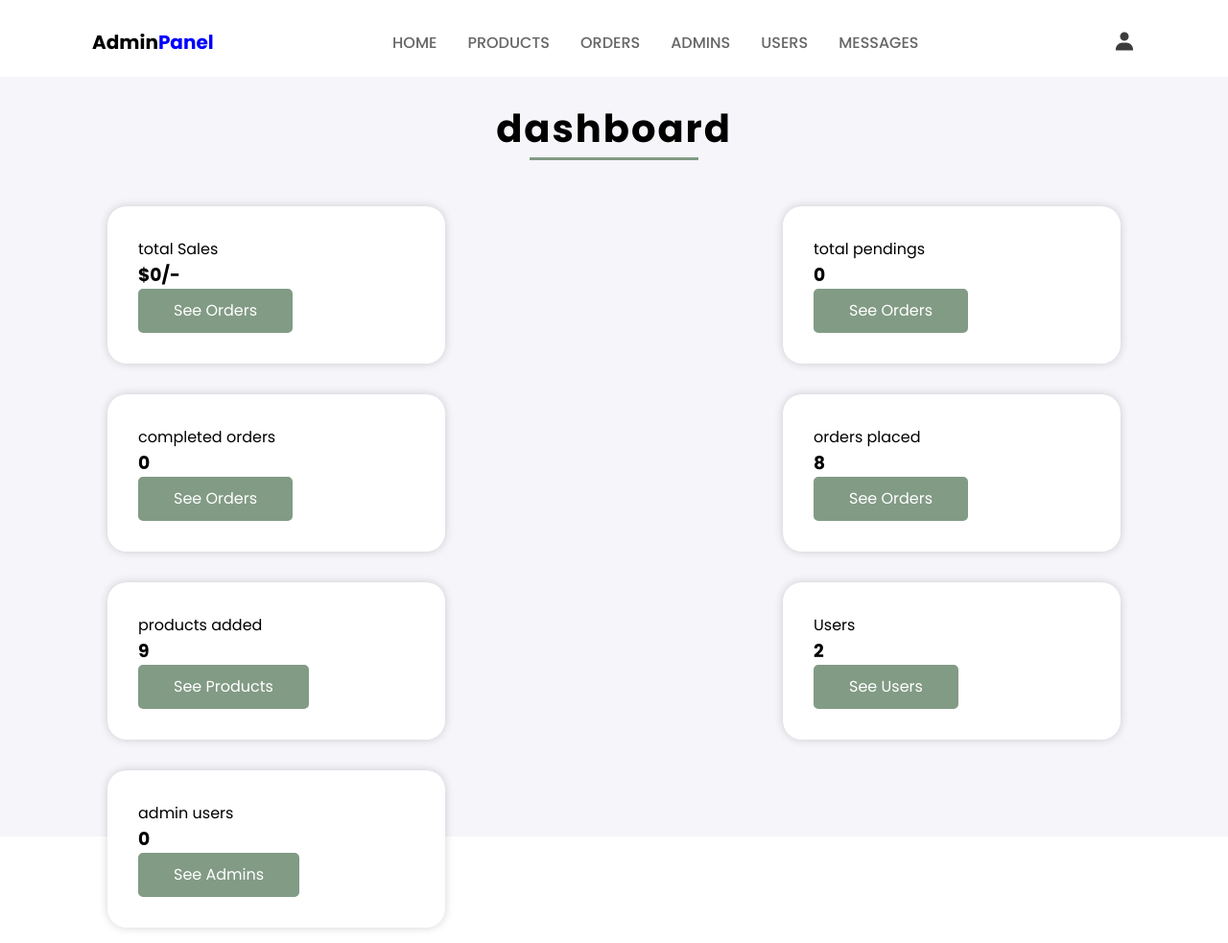
After one commit to DarshanParmar18/E-commerce-Electronic-Store-Website, a PHP site: page /admin/admin_dashboard.php in a window 1280 px wide. The commit adds this page. Shown: the whole page at 96% size. Run offline with PHP 8.4, Linux system fonts and the light colour scheme; the visitor is signed in with stand-in values (Sample User, id 1); data comes from the database, SQL or seed files in the repository; both versions use the stored data as it was after the commit; data that the repository does not hold is empty.

Commit message:
admin added

```diff
--- /dev/null
+++ b/admin/admin_dashboard.php
@@ -0,0 +1,153 @@
+<?php
+
+include '../components/connection.php';
+
+session_start();
+
+$admin_id = $_SESSION['admin_id'];
+
+if (!isset($admin_id)) {
+  header('location: admin_login.php');
+}
+
+?>
+
+<style type='text/css'>
+  <?php include '../style.css'; ?><?php include '../style.scss'; ?>
+</style>
+<!DOCTYPE html>
+<html lang="en">
+
+<head>
+  <meta charset="UTF-8" />
+  <meta name="viewport" content="width=device-width, initial-scale=1.0" />
+  <title>Gada Electronics</title>
+  <!-- <link rel="stylesheet" href="style.css" /> -->
+  <!-- Google fonts Link -->
+  <link rel="preconnect" href="https://fonts.googleapis.com" />
+  <link rel="preconnect" href="https://fonts.gstatic.com" crossorigin />
+  <link rel="preconnect" href="https://fonts.googleapis.com" />
+  <link rel="preconnect" href="https://fonts.gstatic.com" crossorigin />
+  <link href="https://fonts.googleapis.com/css2?family=Poppins:ital,wght@0,300;0,400;0,500;0,600;0,700;0,800;0,900;1,300;1,400;1,500;1,600;1,700;1,800;1,900&display=swap" rel="stylesheet" />
+  <link href='https://unpkg.com/boxicons@2.1.4/css/boxicons.min.css' rel='stylesheet'>
+</head>
+
+<body>
+  <?php include('./admin_header.php') ?>
+  <section class="dashboard">
+    <h1 class="heading">dashboard</h1>
+    <div class="box-container">
+      <!-- <div class="box">
+        <h3>welcome!</h3>
+        <p><?= $fetch_profile['name']; ?></p>
+        <a href="update_profile.php" class="btn">update profile</a>
+      </div> -->
+
+      <div class="box">
+        <?php
+        $total_sales = 0;
+        $select_sales = $conn->prepare("SELECT * FROM `orders` WHERE status = ?");
+        $select_sales->execute(['delivered']);
+
+        // $total_pendings = $select_pendings->rowCount();
+        if ($select_sales->rowCount() > 0) {
+          while ($fetch_sales = $select_sales->fetch(PDO::FETCH_ASSOC)) {
+            $total_sales += $fetch_sales['price'];
+          }
+        }
+        ?>
+        <p>total Sales</p>
+        <h3><span>$</span><?= $total_sales; ?><span>/-</span></h3>
+        <a href="placed_orders.php" class="btn">see orders</a>
+      </div>
+
+      <div class="box">
+        <?php
+        $total_pendings = 0;
+        $select_pendings = $conn->prepare("SELECT * FROM `orders` WHERE status = ?");
+        $select_pendings->execute(['pending']);
+
+        $total_pendings = $select_pendings->rowCount();
+        // if ($select_pendings->rowCount() > 0) {
+        //   while ($fetch_pendings = $select_pendings->fetch(PDO::FETCH_ASSOC)) {
+        //     $total_pendings += $fetch_pendings['price'];
+        //   }
+        // }
+        ?>
+        <p>total pendings</p>
+        <h3><?= $total_pendings; ?></h3>
+        <a href="placed_orders.php" class="btn">see orders</a>
+      </div>
+
+      <div class="box">
+        <?php
+        $total_completes = 0;
+        $select_completes = $conn->prepare("SELECT * FROM `orders` WHERE status = ?");
+        $select_completes->execute(['delivered']);
+        $total_completes = $select_completes->rowCount();
+        // if ($select_completes->rowCount() > 0) {
+        //   while ($fetch_completes = $select_completes->fetch(PDO::FETCH_ASSOC)) {
+        //     $total_completes += $fetch_completes['price'];
+        //   }
+        // }
+        ?>
+        <p>completed orders</p>
+        <h3><?= $total_completes; ?></h3>
+        <a href="placed_orders.php" class="btn">see orders</a>
+      </div>
+
+      <div class="box">
+        <?php
+        $select_orders = $conn->prepare("SELECT * FROM `orders`");
+        $select_orders->execute();
+        $number_of_orders = $select_orders->rowCount()
+        ?>
+        <p>orders placed</p>
+        <h3><?= $number_of_orders; ?></h3>
+        <a href="placed_orders.php" class="btn">see orders</a>
+      </div>
+
+      <div class="box">
+        <?php
+        $select_products = $conn->prepare("SELECT * FROM `products`");
+        $select_products->execute();
+        $number_of_products = $select_products->rowCount()
+        ?>
+        <p>products added</p>
+        <h3><?= $number_of_products; ?></h3>
+        <a href="products.php" class="btn">see products</a>
+      </div>
+
+      <div class="box">
+        <?php
+        $select_users = $conn->prepare("SELECT * FROM `users`");
+        $select_users->execute();
+        $number_of_users = $select_users->rowCount()
+        ?>
+        <p>Users</p>
+        <h3><?= $number_of_users; ?></h3>
+        <a href="users_accounts.php" class="btn">see users</a>
+      </div>
+
+      <div class="box">
+        <?php
+        $select_admins = $conn->prepare("SELECT * FROM `admin`");
+        $select_admins->execute();
+        $number_of_admins = $select_admins->rowCount()
+        ?>
+        <p>admin users</p>
+        <h3><?= $number_of_admins; ?></h3>
+        <a href="admin_accounts.php" class="btn">see admins</a>
+      </div>
+
+
+    </div>
+
+  </section>
+
+  <script src="https://unpkg.com/sweetalert/dist/sweetalert.min.js"></script>
+  <script src="./admin_script.js"></script>
+  <?php include '../components/alert.php'; ?>
+</body>
+
+</html>
--- /dev/null
+++ b/admin/admin_header.php
@@ -0,0 +1,27 @@
+<header class="header">
+  <nav class="flex">
+    <a href="./admin/admin_dashboard.php" class="logo">Admin<span>Panel</span></a>
+    <div class="navbar">
+      <a href="../admin/admin_dashboard.php">home</a>
+      <a href="../admin/products.php">products</a>
+      <a href="../admin/placed_orders.php">orders</a>
+      <a href="../admin/admin_accounts.php">admins</a>
+      <a href="../admin/users_accounts.php">users</a>
+      <a href="../admin/messages.php">messages</a>
+    </div>
+
+    <div class="icons">
+      <i class="bx bxs-user" id="user-btn2"></i>
+    </div>
+    <div class="user-box ">
+      <p>username : <span><?php //echo $_SESSION['admin_name'];
+                          ?></span></p>
+      <a href="admin_login.php" class="btn">Login</a>
+      <a href="register.php" class="btn">Register</a>
+      <form method="post">
+        <button type="submit" name="logout" class="logout-btn">Log out</button>
+      </form>
+    </div>
+  </nav>
+
+</header>
--- a/style.css
+++ b/style.css
@@ -7,16 +7,7 @@
 :root {
   --primary-color: #829b85;
   --secondry-color: #e7f1e8;
-  --black-color: #000;
-  --white-color: #fff;
   --box-shadow: 0 0 10px rgba(0, 0, 0, 0.171);
-
-  /* font weight */
-  --weight-300: 300;
-  --weight-400: 400;
-  --weight-500: 500;
-  --weight-600: 600;
-  --weight-700: 700;
 
   /* border-radius */
   --border-radius-md: 10px;
@@ -66,7 +57,8 @@ button {
   display: inline-block;
   border: 2px solid var(--primary-color);
   border-radius: var(--border-radius-sm);
-  color: var(--primary-color);
+  background: var(--primary-color);
+  color: #fff;
   text-transform: capitalize;
   font-size: 16px;
   user-select: none;
@@ -75,8 +67,8 @@ button {
   vertical-align: middle;
   transition: all ease 0.4s;
   z-index: 2;
-}
-.btn::before {
+
+  /* &::before {
     position: absolute;
     content: "";
     left: 0;
@@ -201,18 +196,18 @@ textarea {
 }
 
 /* Header */
-header {
-  position: fixed;
-  top: 2%;
-  /* left: 7%; */
-  width: 100vw;
+.header {
+  position: sticky;
+  top: 1%;
+  display: flex;
+  height: 4.5rem;
   padding: 1rem 6rem;
   z-index: 101;
   transition: 0.2s;
-  /* box-shadow: 0 5px 10px rgba(0, 0, 0, 0.171); */
-  background-color: var(--white-color);
-}
-header.scrolled {
+  background-color: #fff;
+}
+
+.header.scrolled {
   top: 0;
   box-shadow: 0 5px 20px 0.1px rgba(0, 0, 0, 0.1);
 }
@@ -302,8 +297,18 @@ header.scrolled {
   margin: 0 auto;
 }
 
-header .logo img {
+header .logo {
+  color: #000;
+  font-weight: bold;
+  font-size: 20px;
+
+  span {
+    color: blue;
+  }
+
+  img {
     width: 10vw;
+  }
 }
 
 nav.flex {
@@ -389,7 +394,7 @@ nav.flex {
 }
 
 .logout-btn {
-  background: var(--black-color);
+  background: #000;
   color: white;
   text-transform: uppercase;
   width: 11rem;
--- a/style.scss
+++ b/style.scss
@@ -0,0 +1,49 @@
+:root {
+  --primary-color: #829b85;
+  --secondry-color: #e7f1e8;
+  --box-shadow: 0 0 10px rgba(0, 0, 0, 0.171);
+
+  /* border-radius */
+  --border-radius-md: 10px;
+  --border-radius-sm: 5px;
+}
+
+/* ------------------------------------------------------------------------------------------ */
+/* ------------------------------------------admin------------------------------------------- */
+/* ------------------------------------------------------------------------------------------ */
+
+.dashboard {
+  // margin-top: 5rem;
+  background-color: #f5f5fa;
+  height: 100vh;
+
+  h1 {
+    padding: 2rem 0;
+    text-align: center;
+    font-size: 2.5rem;
+    word-spacing: 2px;
+    letter-spacing: 2px;
+
+    &::after {
+      content: "";
+      display: flex;
+      height: 3px;
+      width: 11rem;
+      background-color: var(--primary-color);
+      margin: auto;
+    }
+  }
+
+  .box-container {
+    // justify-content: normal;
+    .box {
+      width: 22rem;
+      // border: 2px solid var(--primary-color);
+      box-shadow: var(--box-shadow);
+      background-color: #fff;
+      border-radius: 20px;
+      padding: 2rem;
+      margin: 1rem;
+    }
+  }
+}
```
Also changed, not shown: other parts of style.css (+37 -34 lines), admin/admin_login.php (added, +114 -0 lines), admin/admin_script.js (added, +8 -0 lines), shop_db.sql (added). Lines whose indentation alone changed are shown as unchanged.
